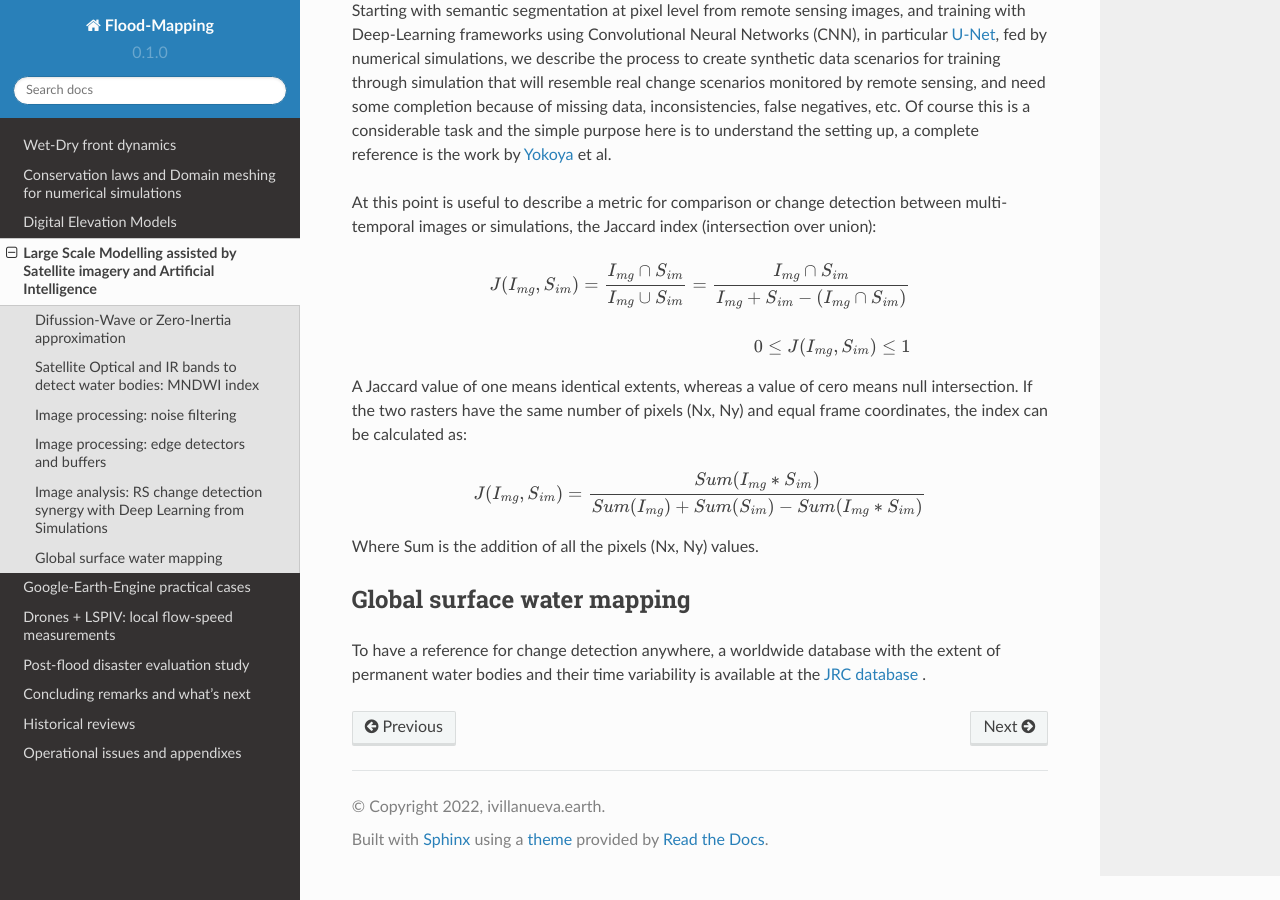
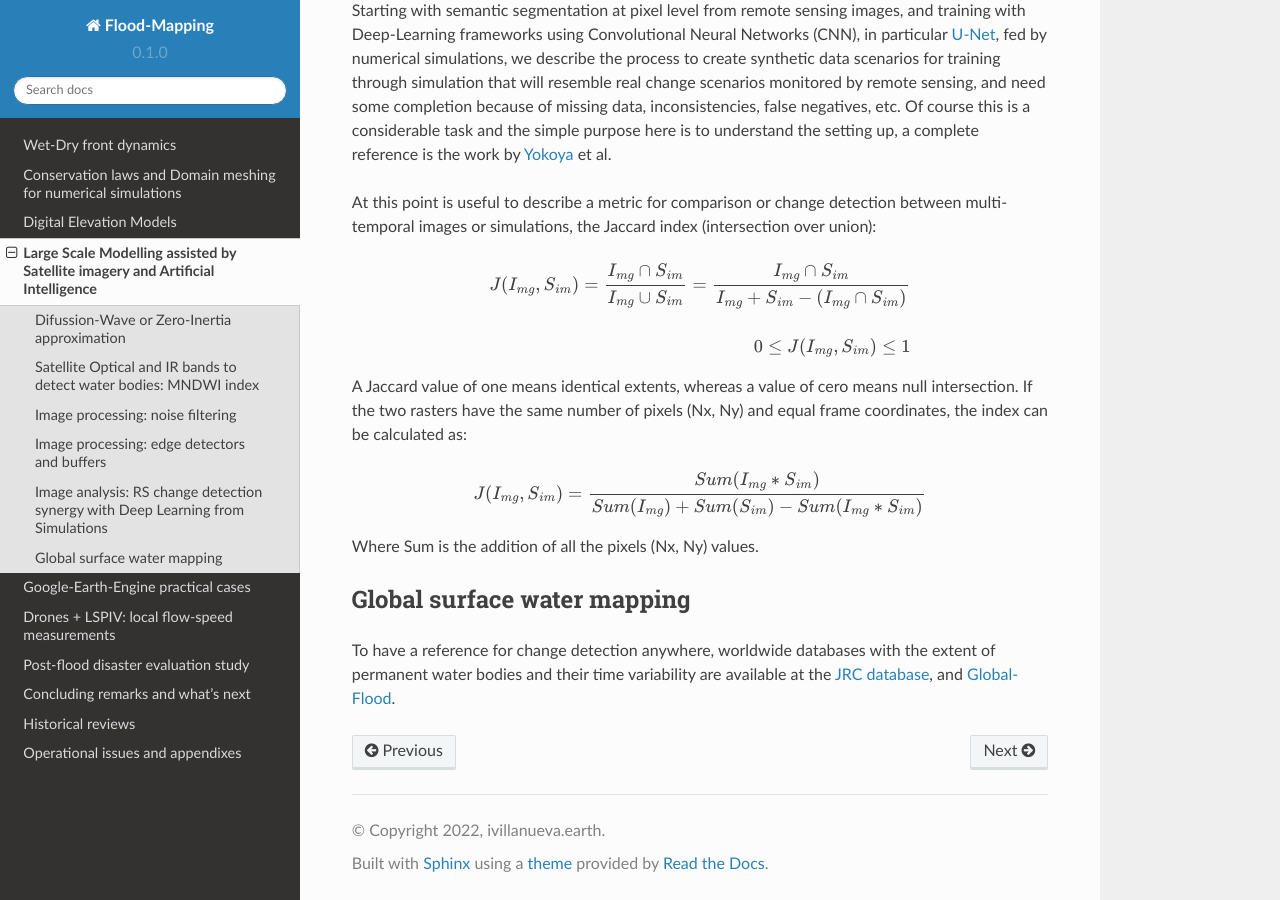
Before and after one commit to ivillamadrid/FloodMapping, a Sphinx documentation site: the page built from docs/source/lsm.rst, in a window 1280 px wide and 900 px high, scrolled down 3085 px. Built offline with Sphinx 7.4.7 and the Read the Docs theme 2.0.0, drawn with Linux system fonts in a browser that asks for light colours.

Commit message:
Update lsm.rst

```diff
--- a/docs/source/lsm.rst
+++ b/docs/source/lsm.rst
@@ -151,6 +151,8 @@ Where Sum is the addition of all the pixels (Nx, Ny) values.
 
 Global surface water mapping
 ----------------------------
-To have a reference for change detection anywhere, a worldwide database with the extent of permanent water bodies and their time variability is available at the `JRC database`_ .
+To have a reference for change detection anywhere, worldwide databases with the extent of permanent water bodies and their time variability are available at the `JRC database`_, and `Global-Flood`_.
 
 .. _JRC database: https://developers.google.com/earth-engine/datasets/catalog/JRC_GSW1_3_GlobalSurfaceWater?hl=en
+
+.. _Global-Flood: https://developers.google.com/earth-engine/datasets/catalog/GLOBAL_FLOOD_DB_MODIS_EVENTS_V1
```
